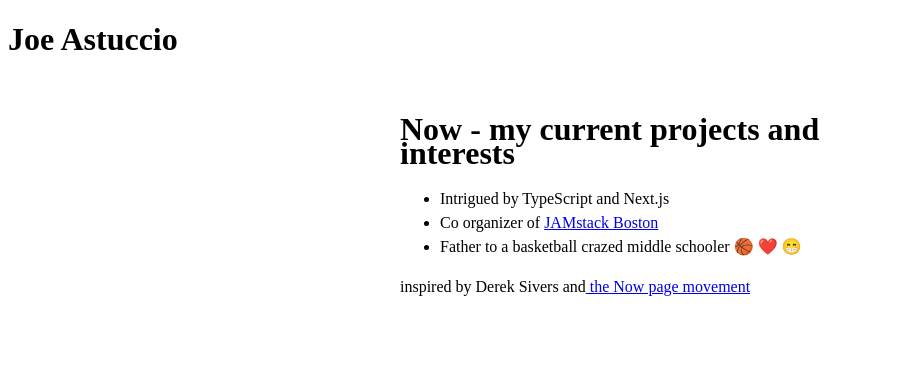
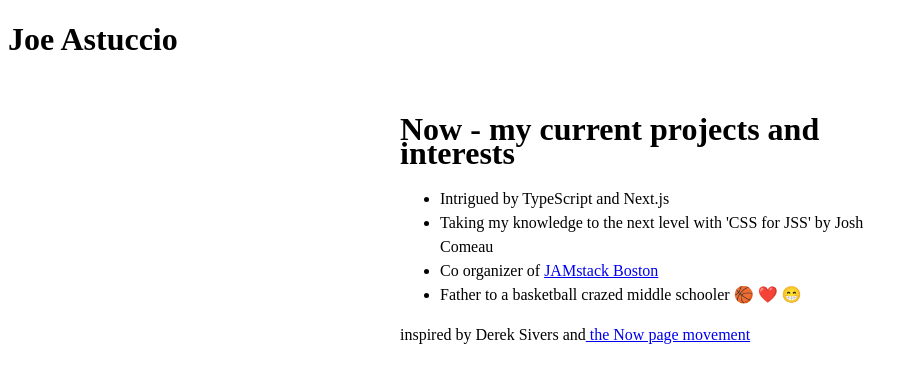
Before and after one commit to jastuccio/astucc.io-2021-nextjs-blog, a Next.js app: page /now in a window 1280 px wide. Shown: the top 382 px of the page, without its empty margins (0-917 px from the left). Built offline with nearby package versions, Linux system fonts and the light colour scheme.

Commit message:
update my Now page

```diff
--- a/pages/now.js
+++ b/pages/now.js
@@ -11,6 +11,7 @@ return (
 <h1>Now - my current projects and interests</h1>
 <ul>
   <li>Intrigued by TypeScript and Next.js</li>
+  <li>Taking my knowledge to the next level with 'CSS for JSS' by Josh Comeau</li>
   <li>Co organizer of <a href="https://www.meetup.com/JAMstack-Boston/members">JAMstack Boston</a></li>
   <li>Father to a basketball crazed middle schooler 🏀 ❤️ 😁</li>
 </ul>
```
Also changed, not shown: 2 other files (tests, documents, lock files or other folders).
